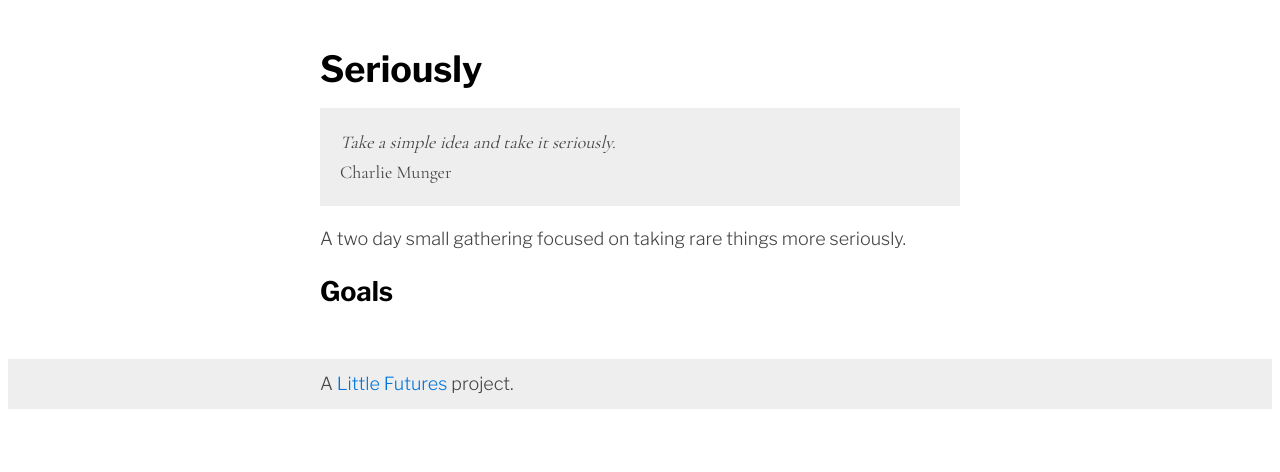
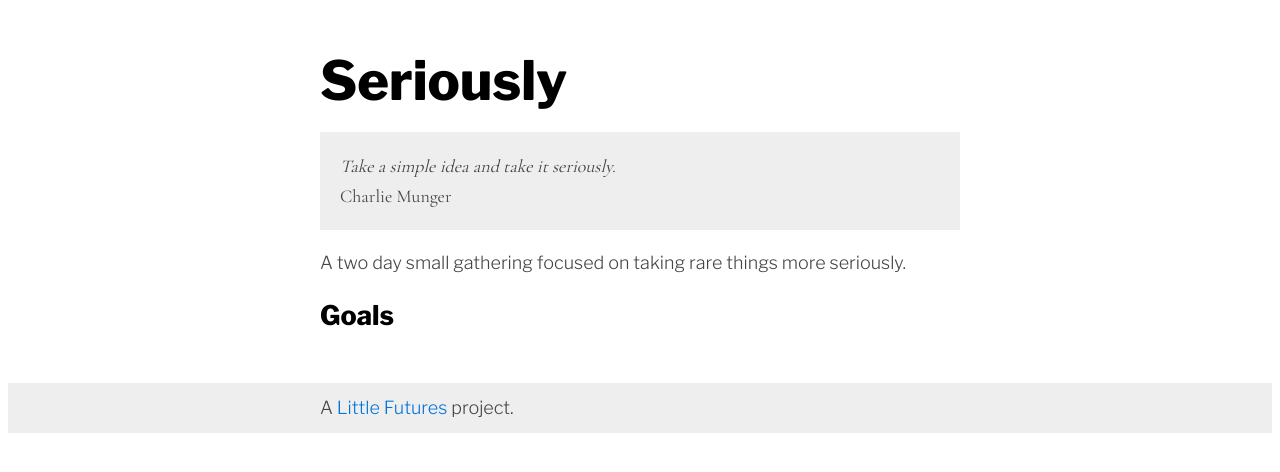
Before and after one commit to itsbdell/seriously, a plain HTML site: page index.html in a window 1280 px wide. Drawn offline with nearby package versions, Linux system fonts and the light colour scheme.

Commit message:
update site.css
font sizes

```diff
--- a/site.css
+++ b/site.css
@@ -15,9 +15,16 @@ body {
     margin:20px auto 0 auto;
 }
 
-h1, h2, h3 {
+h1  {
     font-family: 'Libre Franklin', roboto, noto, segoe ui, sans-serif;
-    font-weight:700;
+    font-weight:800;
+    font-size: 3em;
+    color:#000;
+}
+
+h2, h3 {
+    font-family: 'Libre Franklin', roboto, noto, segoe ui, sans-serif;
+    font-weight:800;
     color:#000;
 }
 
@@ -34,12 +41,6 @@ a:hover {
     background:#eee;
 }
 
-.languages {
-    position:absolute;
-    top:10px;
-    right:10px;
-}
-
 blockquote {
   padding:1px 20px;
   margin:10px 0;
```
